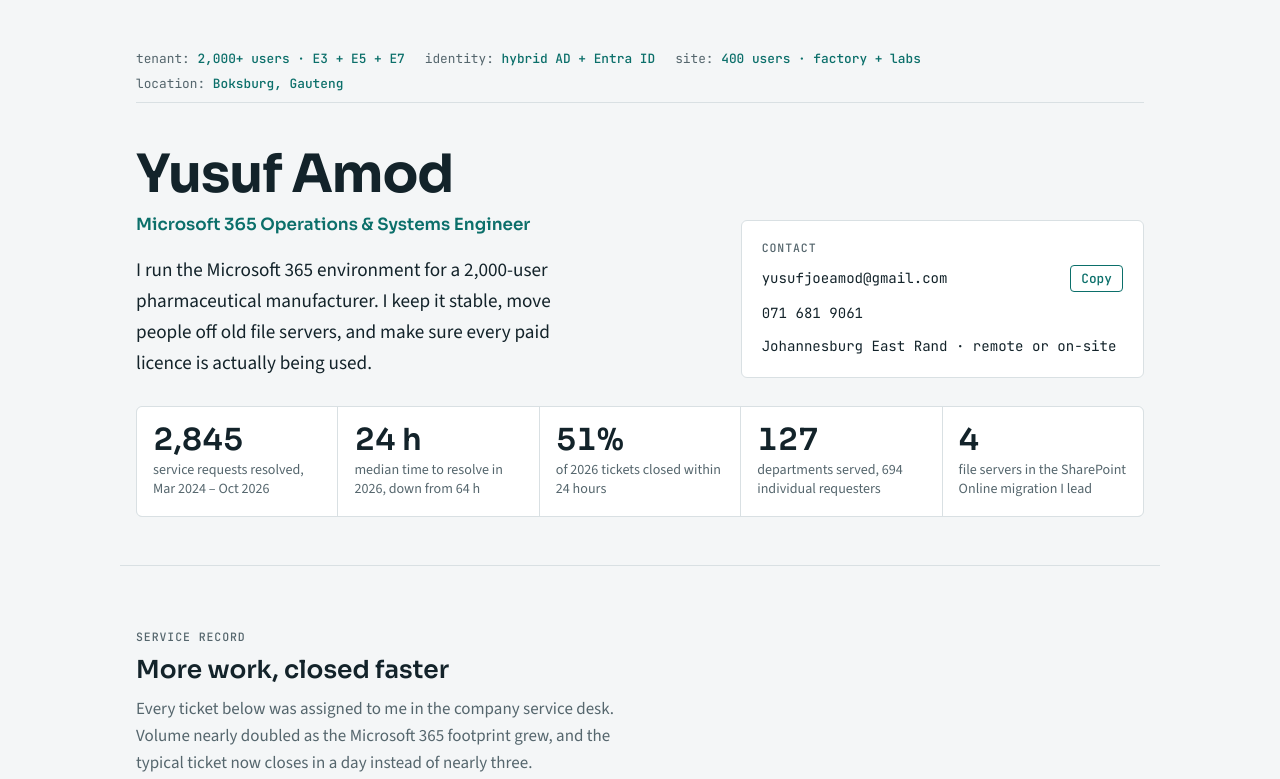
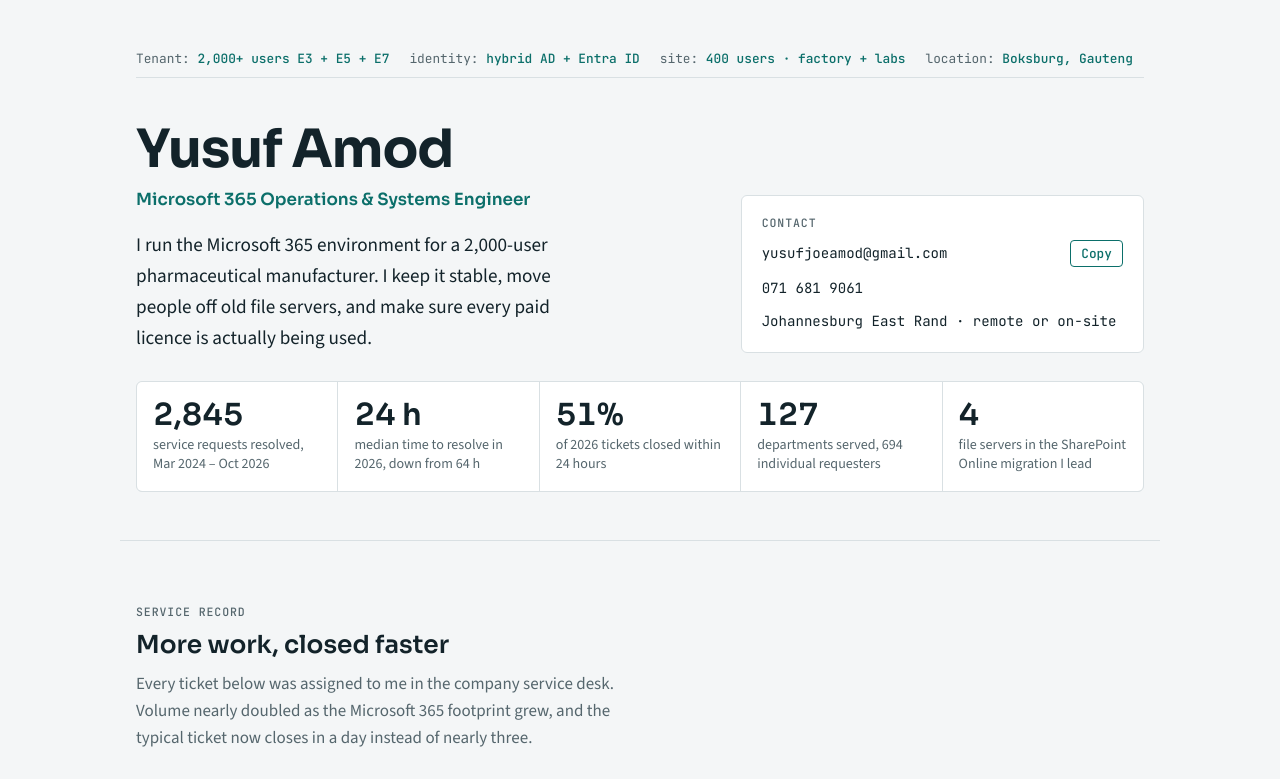
Before and after one commit to yusufamod/portfolio, a plain HTML site: page index.html in a window 1280 px wide. Shown: the top 779 px of the page. Drawn offline with nearby package versions, Linux system fonts and the light colour scheme.

Commit message:
Update index.html

```diff
--- a/index.html
+++ b/index.html
@@ -127,7 +127,7 @@ footer{padding-block:40px 56px;border-top:1px solid var(--line);color:var(--mute
 
 <header class="wrap">
   <div class="console" aria-label="Environment summary">
-    <span>tenant: <b>2,000+ users · E3 + E5 + E7</b></span>
+    <span>Tenant: <b>2,000+ users E3 + E5 + E7</b></span>
     <span>identity: <b>hybrid AD + Entra ID</b></span>
     <span>site: <b>400 users · factory + labs</b></span>
     <span>location: <b>Boksburg, Gauteng</b></span>
```
